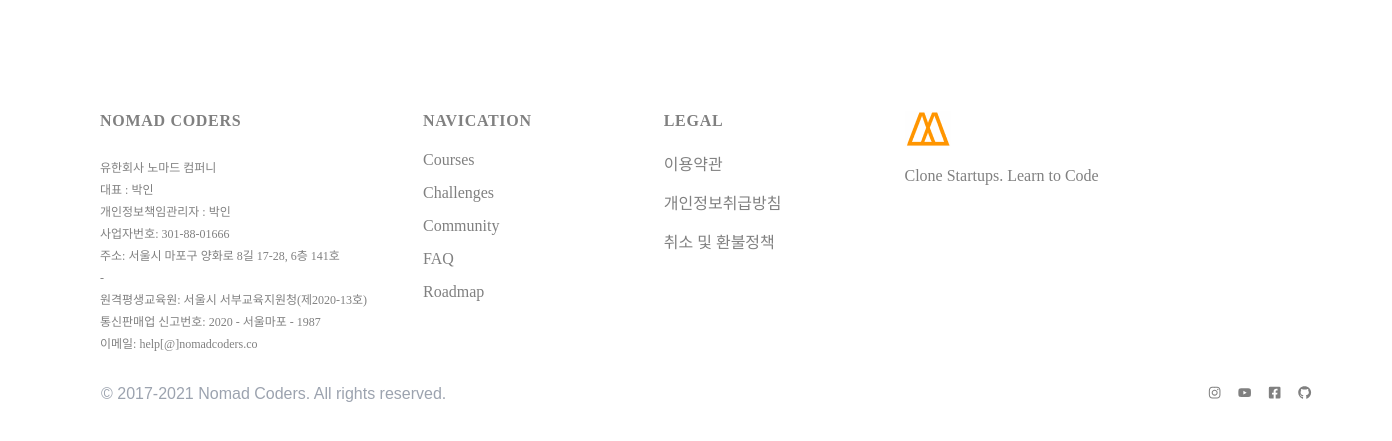
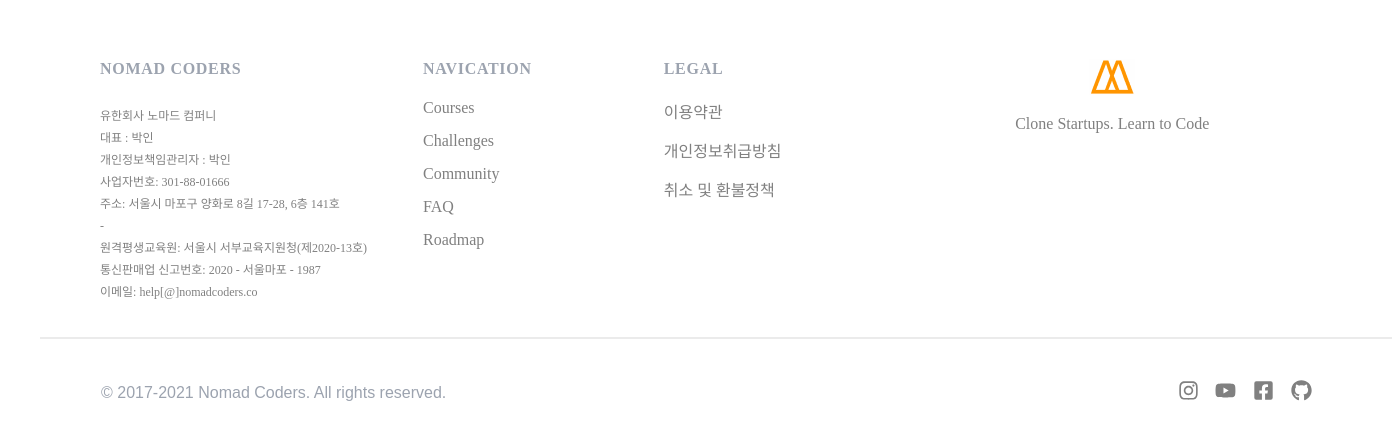
Before and after one commit to nomadcoder-community-clone-coding/Front-end, a React (Create React App) app in the folder first-react/: page / in a window 1280 px wide. Shown: the part 329-770 px from the top of the page, 1392 px wide, since content can reach past the window. Built offline with nearby package versions, Linux system fonts and the light colour scheme.

Commit message:
hr line 추가 및 간격 조정(1350px)

```diff
--- a/first-react/src/component/FooterStyles.js
+++ b/first-react/src/component/FooterStyles.js
@@ -14,7 +14,7 @@
 export const Container = styled.div`
     display: flex;
     flex-direction: column;
-    max-width: 1280px;
+    max-width: 1350px;
     justify-content: flex-start;
     margin: 0 auto;
 `
@@ -36,7 +36,20 @@
     margin-left: 60px;
 `
 
+export const Heading = styled.p`
+    color: #9CA3AF;
+    font: semibold,
+    font-size: 14px;
+    font-weight: 600;
+    line-height: 20px;
+    letter-spacing : 0.7px;
+    margin-bottom: 20px;
+    font-weight: bold;
+`
+
+
 export const FooterLink = styled.a`
+    font: semibold,
     font-size : 18 px;
     color: gray;
     margin-bottom: 15px;
@@ -48,18 +61,8 @@
 }
 `
 
-export const Heading = styled.p`
-    color: gray;
-    font: semibold,
-    font-size: 14px;
-    font-weight: 600;
-    line-height: 20px;
-    letter-spacing : 0.7px;
-    margin-bottom: 20px;
-    font-weight: bold;
-`
-
 export const FooterContent1 = styled.p`
+    font: semibold;
     font-size: 12px;
     line-height: 10px;
     text-decoration: non solid rgb(107, 114, 128);
@@ -69,13 +72,14 @@
 `
 
 export const FooterContent2 = styled.p`
+    text-align : center;
     font-size: 1rem;
     color: gray;
     margin-bottom: 0px;
 `
 export const Bottom = styled.div`
     display: grid;
-    grid-template-columns : 10fr 30px 30px 30px 30px;
+    grid-template-columns : 30fr 1fr 1fr 1fr 1fr;
 
 `
 export const FooterLeft = styled.button`
@@ -92,6 +96,7 @@
 `;
 
 export const FooterRight = styled.button`
+    font-size: 21px;
     background: white;
     color: gray;
     border: none;
--- a/first-react/src/component/footer.js
+++ b/first-react/src/component/footer.js
@@ -42,6 +42,8 @@
                     </Column>
                 </Row>
                 <p></p>
+                <hr width="1350px" color="EBEBEB"></hr>
+                <p></p>
                 <Bottom>
                     <FooterLeft>© 2017-2021 Nomad Coders. All rights reserved.</FooterLeft>
                     <FooterRight><FaInstagram /></FooterRight>
```
